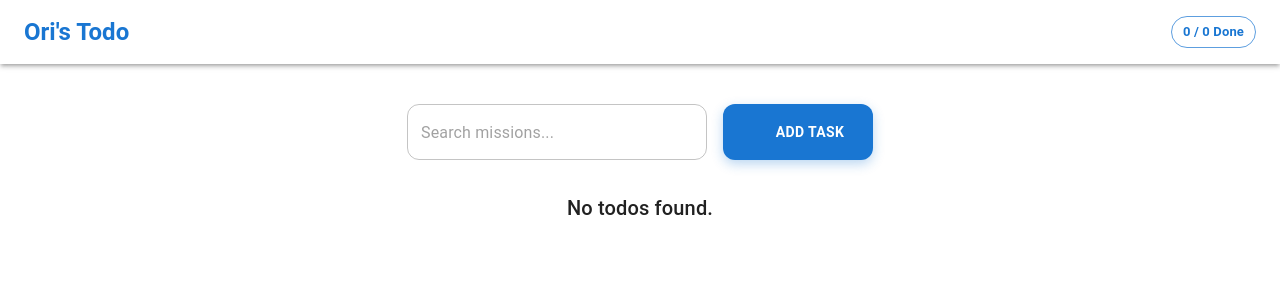
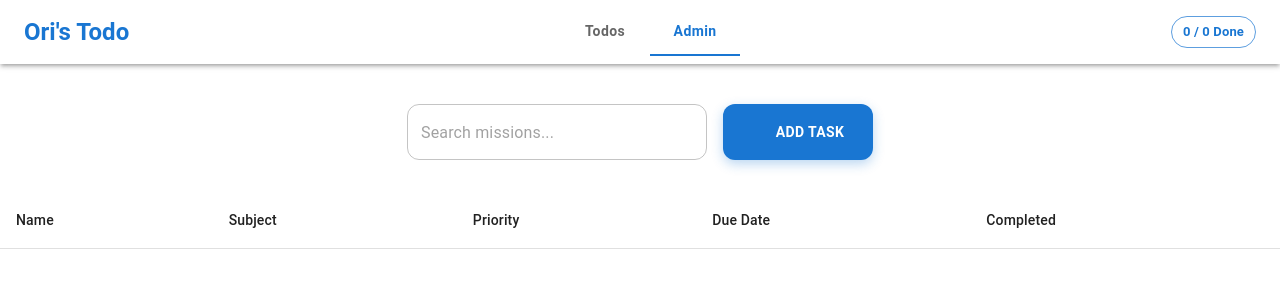
Before and after one commit to orinadjar/Ori-s-Todo-List-Hafifa, a React (Vite) app: page /admintab in a window 1280 px wide. Shown: the top 300 px of the page. Built offline with nearby package versions, Linux system fonts and the light colour scheme; some icons are missing.

Commit message:
start admintab

```diff
--- a/src/App.tsx
+++ b/src/App.tsx
@@ -2,10 +2,9 @@ import './App.css'
 
 import CssBaseline from '@mui/material/CssBaseline';
 
+import { Outlet } from 'react-router-dom';
+
 import Header from './components/Header';
-import ControlPanel from './components/ControlPanel';
-import TodoList from './components/TodoList';
-import TodoDialog from './components/TodoDialog';
 
 function App() {
   return (
@@ -14,11 +13,7 @@ function App() {
 
       <Header />
 
-      <ControlPanel />
-
-      <TodoList />
-
-      <TodoDialog />
+      <Outlet />
     </>
   )
 }
--- a/src/components/Header.tsx
+++ b/src/components/Header.tsx
@@ -1,7 +1,9 @@
+import { useLocation } from 'react-router-dom';
 
 import { AppBar, Toolbar, Typography, Box, Chip, Tab, Tabs } from '@mui/material';
 
 import { useTodoContext } from '../context/todoContext';
+import { Link } from 'react-router-dom';
 
 const Header = () => {
 
@@ -10,6 +12,7 @@ const Header = () => {
   const total = filteredTodos.length;
   const completed = filteredTodos.filter(t => t.isCompleted).length;
 
+  const location = useLocation();
 
   return (
     <AppBar position="static" sx={{ bgcolor: 'white', color: 'black', boxShadow: 3, mb: 4 }}>
@@ -17,6 +20,13 @@ const Header = () => {
         <Typography variant="h5" sx={{ fontWeight: 'bold', color: 'primary.main' }}>
           Ori's Todo
         </Typography>
+
+        <Box sx={{ display: 'flex', gap: 2, alignItems: 'center' }}>
+          <Tabs value={location.pathname} textColor='primary' indicatorColor='primary'>
+            <Tab label="Todos" value='/' component={Link} to='/' sx={{ fontWeight: 'bold', textTransform: 'none' }}/>
+            <Tab label="Admin" value='/admintab' component={Link} to='/admintab' sx={{ fontWeight: 'bold', textTransform: 'none' }}/>
+          </Tabs>
+        </Box>
 
         <Box sx={{ display: 'flex', gap: 1, alignItems: 'center' }}>
           <Chip
--- a/src/main.tsx
+++ b/src/main.tsx
@@ -1,14 +1,36 @@
 import { StrictMode } from 'react'
 import { createRoot } from 'react-dom/client'
+import { createBrowserRouter, RouterProvider } from 'react-router-dom'
 
 import { TodoProvider } from './context/todoProvider.tsx'
 import './index.css'
 import App from './App.tsx'
+import AdminScreen from './screens/AdminScreen.tsx'
+import NotFoundScreen from './screens/NotFoundScreen.tsx'
+import UserScreen from './screens/UserScreen.tsx'
+
+const router = createBrowserRouter([
+  {
+    path: '/',
+    element: <App />,
+    errorElement: <NotFoundScreen />,
+    children: [
+      {
+        index: true,
+        element: <UserScreen />,
+      },
+      {
+        path: '/admintab',
+        element: <AdminScreen />,
+      }
+    ],
+  },
+]);
 
 createRoot(document.getElementById('root')!).render(
   <StrictMode>
     <TodoProvider>
-      <App />
+      <RouterProvider router={router} />
     </TodoProvider>
   </StrictMode>,
 )
--- /dev/null
+++ b/src/screens/AdminScreen.tsx
@@ -0,0 +1,105 @@
+import {
+  Table, TableBody, TableCell, TableContainer,
+  TableHead, TableRow, Paper
+} from "@mui/material";
+
+import {
+  useReactTable,
+  getCoreRowModel,
+  flexRender,
+  createColumnHelper
+} from "@tanstack/react-table";
+
+import { useTodoContext } from "../context/todoContext"
+import TodoDialog from "../components/TodoDialog";
+import ControlPanel from "../components/ControlPanel";
+import type { Todo } from "../types/types";
+
+
+const AdminScreen = () => {
+  const { filteredTodos, deleteTodo, setEditingTodoId, handleOpenDialog } = useTodoContext();
+
+  const columnHelper = createColumnHelper<Todo>();
+
+  const columns = [
+    columnHelper.accessor('name', {
+      header: 'Name',
+    }),
+    columnHelper.accessor('subject', {
+      header: 'Subject',
+    }),
+    columnHelper.accessor('priority', {
+      header: 'Priority',
+    }),
+    columnHelper.accessor('date', {
+      header: 'Due Date',
+      cell: info => {
+        return new Date(info.getValue()).toLocaleDateString();
+      }
+    }),
+    columnHelper.accessor('isCompleted', {
+      header: 'Completed',
+      cell: info => info.getValue() ? 'Yes' : 'No',
+    }),
+  ];
+
+  const table = useReactTable({
+    data: filteredTodos,
+    columns,
+    getCoreRowModel: getCoreRowModel(),
+  });
+
+  return (
+    <>
+      <ControlPanel />
+
+      <Table>
+        <TableHead>
+
+          {table.getHeaderGroups().map(headersGroup => (
+
+            <TableRow key={headersGroup.id}>
+
+              {headersGroup.headers.map(header => (
+                <TableCell key={header.id}>
+                  {flexRender(
+                    header.column.columnDef.header,
+                    header.getContext()
+                  )}
+                </TableCell>
+              ))}
+
+            </TableRow>
+          ))}
+
+        </TableHead>
+
+        <TableBody>
+
+          {table.getRowModel().rows.map(row => (
+
+            <TableRow key={row.id}>
+
+              {row.getVisibleCells().map(cell => (
+                <TableCell key={cell.id}>
+                  {flexRender(
+                    cell.column.columnDef.cell,
+                    cell.getContext()
+                  )}
+                </TableCell>
+              ))}
+
+            </TableRow>
+
+          ))}
+
+        </TableBody>
+      </Table>
+
+      <TodoDialog />
+
+    </>
+  )
+}
+
+export default AdminScreen
--- /dev/null
+++ b/src/screens/NotFoundScreen.tsx
@@ -0,0 +1,33 @@
+import { Button, Typography, Box } from "@mui/material"
+import { Link } from "react-router-dom"
+
+const NotFoundPage = () => {
+  return (
+    <>
+        <Box sx={{ display: 'flex', flexDirection: 'column', alignItems: 'center', justifyContent: 'center', height: '100vh', textAlign: 'center' }}>
+            <Typography variant="h3" gutterBottom>
+                404 - Page Not Found
+                <br />
+                Please click the button to get back
+            </Typography>
+
+            <Button variant="contained" component={Link} to="/"
+                    sx={{
+                    textDecoration: 'none',
+                    borderRadius: 3,
+                    color: 'white',
+                    '&:hover': {
+                        color: 'white',
+                        textDecoration: 'none'
+                    }
+            }}>
+                Back to home page
+            </Button>
+        </Box>
+
+    </>
+
+  )
+}
+
+export default NotFoundPage
--- /dev/null
+++ b/src/screens/UserScreen.tsx
@@ -0,0 +1,17 @@
+import ControlPanel from '../components/ControlPanel';
+import TodoList from '../components/TodoList';
+import TodoDialog from '../components/TodoDialog';
+
+const UserScreen = () => {
+  return (
+    <>
+        <ControlPanel  />
+
+        <TodoList />
+
+        <TodoDialog />
+    </>
+  )
+}
+
+export default UserScreen
```
